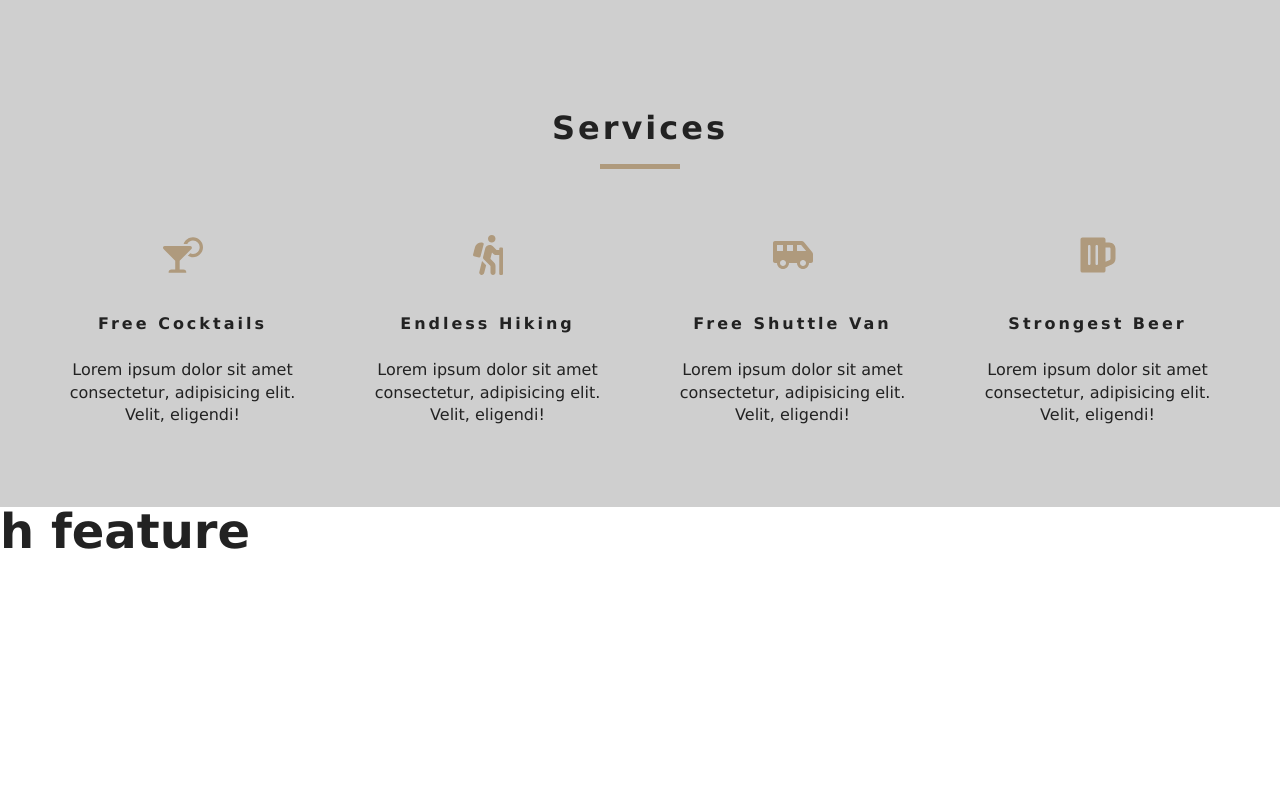
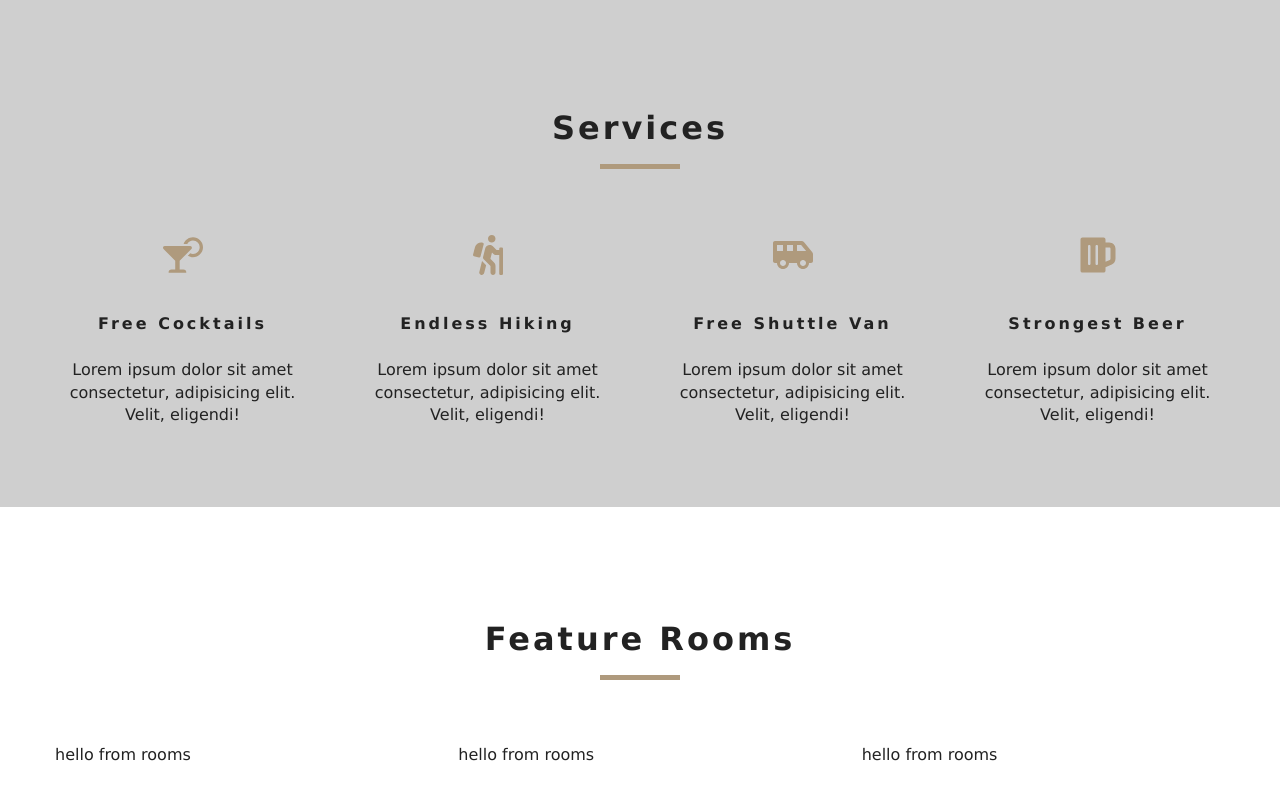
Before and after one commit to ziaul888/resort-project, a React (Create React App) app: page / in a window 1280 px wide. Shown: the part 804-1604 px from the top of the page. Before the commit the page ends 1383 px from the top, so only its background shows below. Built offline with nearby package versions, Linux system fonts and the light colour scheme.

Commit message:
loading and featuredRooms

```diff
--- a/src/Context.jsx
+++ b/src/Context.jsx
@@ -1,10 +1,36 @@
  import React, { Component } from 'react';
+ import items from './data.js'
+// import Loading from "./Loading"
 
  const RoomContext= React.createContext();
 
  class RoomProvider extends Component {
      state={
+        rooms:[],
+        sortedRooms:[],
+        featuredRooms:[],
+        loading :true
 
+     }
+
+
+     componentDidMount(){
+         let  rooms=this.formatData(items)
+         //console.log(rooms);
+         let featuredRooms= rooms.filter(room=> room.featured === true);
+         this.setState({
+         rooms,featuredRooms,sortedRooms:rooms,
+         loading:false
+        })
+     }
+     formatData(items){
+         let temItems = items.map(item =>{
+             let id =item.sys.id
+             let images = item.fields.images.map(image=> image.fields.file.url);
+             let room= {...item.fields,images,id}
+             return room;
+         })
+         return temItems
      }
      render() {
          return (
--- a/src/component/FeatureRoom.jsx
+++ b/src/component/FeatureRoom.jsx
@@ -1,17 +1,30 @@
 import React, { Component } from 'react'
 import {RoomContext} from "../Context"
+import Loading from "./Loading"
+import Rooms from "./Rooms"
+import Title from "./Title"
 
 export default class FeatureRoom extends Component {
 
     static contextType = RoomContext
 
     render() {
-        const value = this.context
-        console.log(value)
+        let {loading, featuredRooms: rooms }=this.context;
+
+        rooms = rooms.map(room=>{
+            return <Rooms  key={room.id} room={room}/>
+        })
+        //console.log(rooms);
+        //const value = this.context
+        //console.log(value)
         return (
-            <div>
-                <h1>h feature</h1>
-            </div>
+            <section className="featured-rooms">
+              <Title title="feature rooms"/>
+              <div className="featured-rooms-center">
+                  {loading?<Loading/>:rooms}
+             </div>
+
+            </section>
         )
     }
 }
--- /dev/null
+++ b/src/component/Loading.jsx
@@ -0,0 +1,11 @@
+import React from 'react'
+import loadingGif from "../images/gif/loading-arrow.gif"
+
+export default function Loading() {
+    return (
+        <div className="loading">
+            <h4>... loading</h4>
+            <img  src={loadingGif} alt="..loading"/>
+        </div>
+    )
+}
--- /dev/null
+++ b/src/component/Rooms.jsx
@@ -0,0 +1,9 @@
+import React from 'react'
+
+export default function Rooms() {
+    return (
+        <div>
+            hello from rooms
+        </div>
+    )
+}
```
Also changed, not shown: 1 other file (tests, documents, lock files or other folders).
